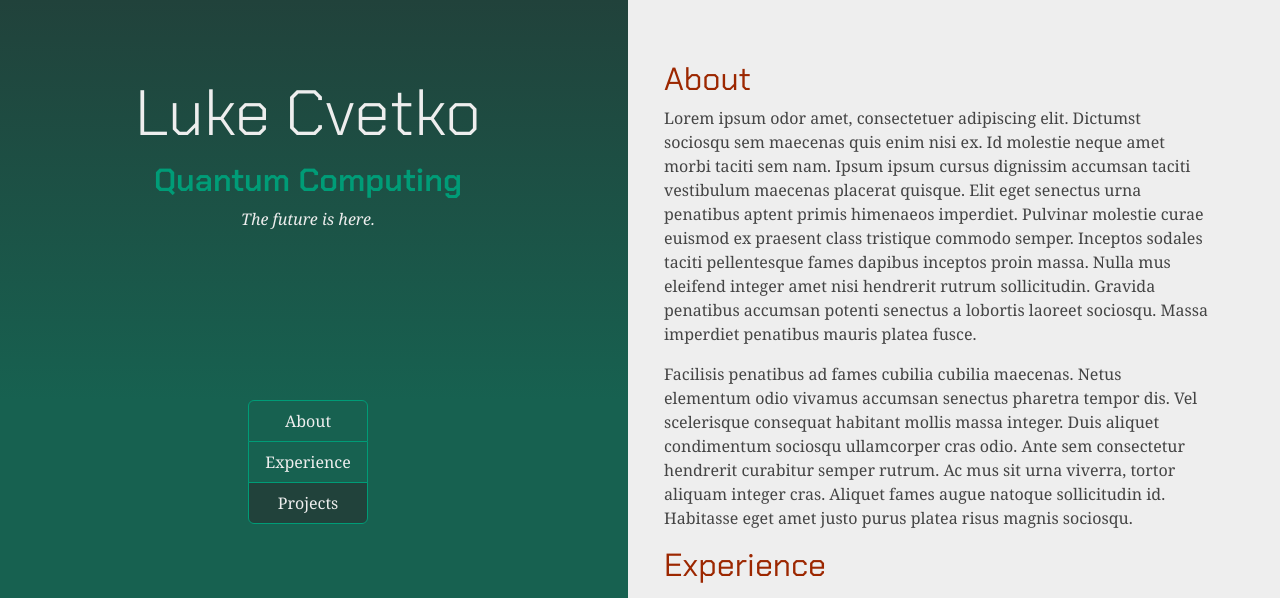
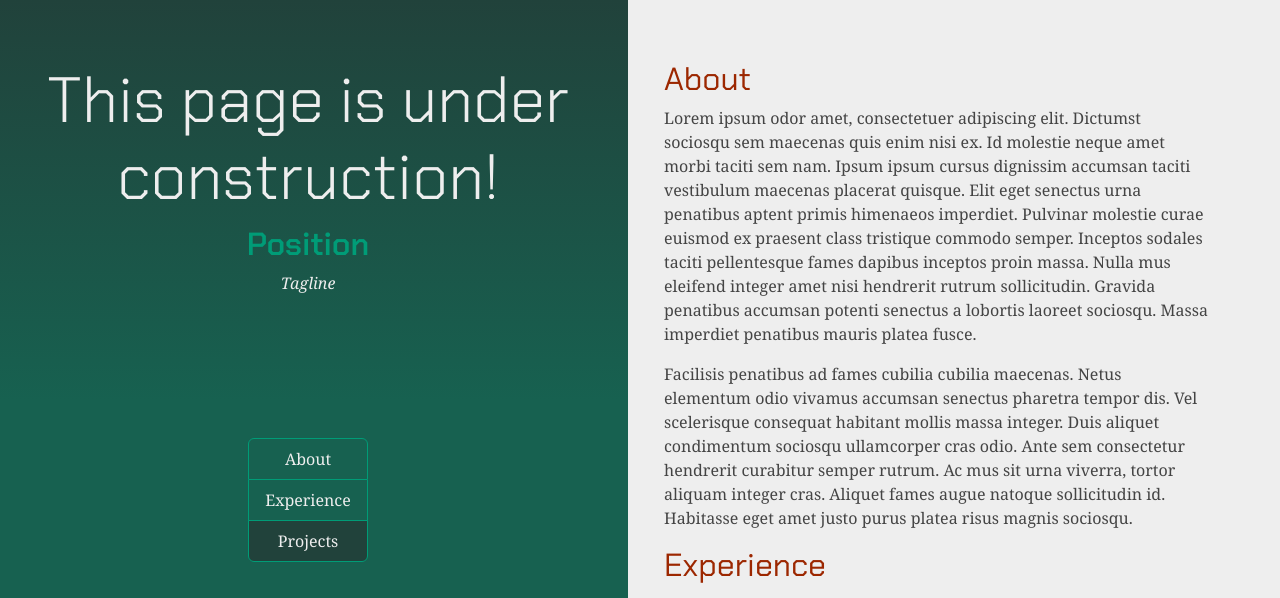
Before and after one commit to ambrosiacvet/l-portfolio, a plain HTML site: page index.html in a window 1280 px wide. Shown: the top 598 px of the page. Drawn offline with nearby package versions, Linux system fonts and the light colour scheme.

Commit message:
Anonymized copy for publishing

```diff
--- a/index.html
+++ b/index.html
@@ -3,8 +3,8 @@
   <head>
     <meta charset="utf-8">
     <meta name="viewport" content="width=device-width, initial-scale=1">
-    <title>Luke Cvetko</title>
-    <meta name="description" content="Luke Cvetko is a graduate student in the Quantum Computing program at University of Wisconsin - Madison.">
+    <title>Professional Portfolio</title>
+    <meta name="description" content="TEMPLATE">
     <link href="https://cdn.jsdelivr.net/npm/bootstrap@5.3.3/dist/css/bootstrap.min.css" rel="stylesheet" integrity="sha384-QWTKZyjpPEjISv5WaRU9OFeRpok6YctnYmDr5pNlyT2bRjXh0JMhjY6hW+ALEwIH" crossorigin="anonymous">
     <link rel="preconnect" href="https://fonts.googleapis.com">
     <link rel="preconnect" href="https://fonts.gstatic.com" crossorigin>
@@ -19,9 +19,9 @@
         <div class="d-flex justify-content-center col-xl-6 col-sm-5 main-bg ">
             <header class="d-flex align-items-center flex-column mx-auto">
                 <div class="container text-center my-auto">
-                    <h1>Luke Cvetko</h1>
-                    <h2>Quantum Computing</h2>
-                    <p>The future is here.</p>
+                    <h1>This page is under construction!</h1>
+                    <h2>Position</h2>
+                    <p>Tagline</p>
                 </div>
                 <div id="list-example" class="list-group text-center my-auto">
                     <a class="list-group-item list-group-item-action" href="#list-item-1">About</a>
```
